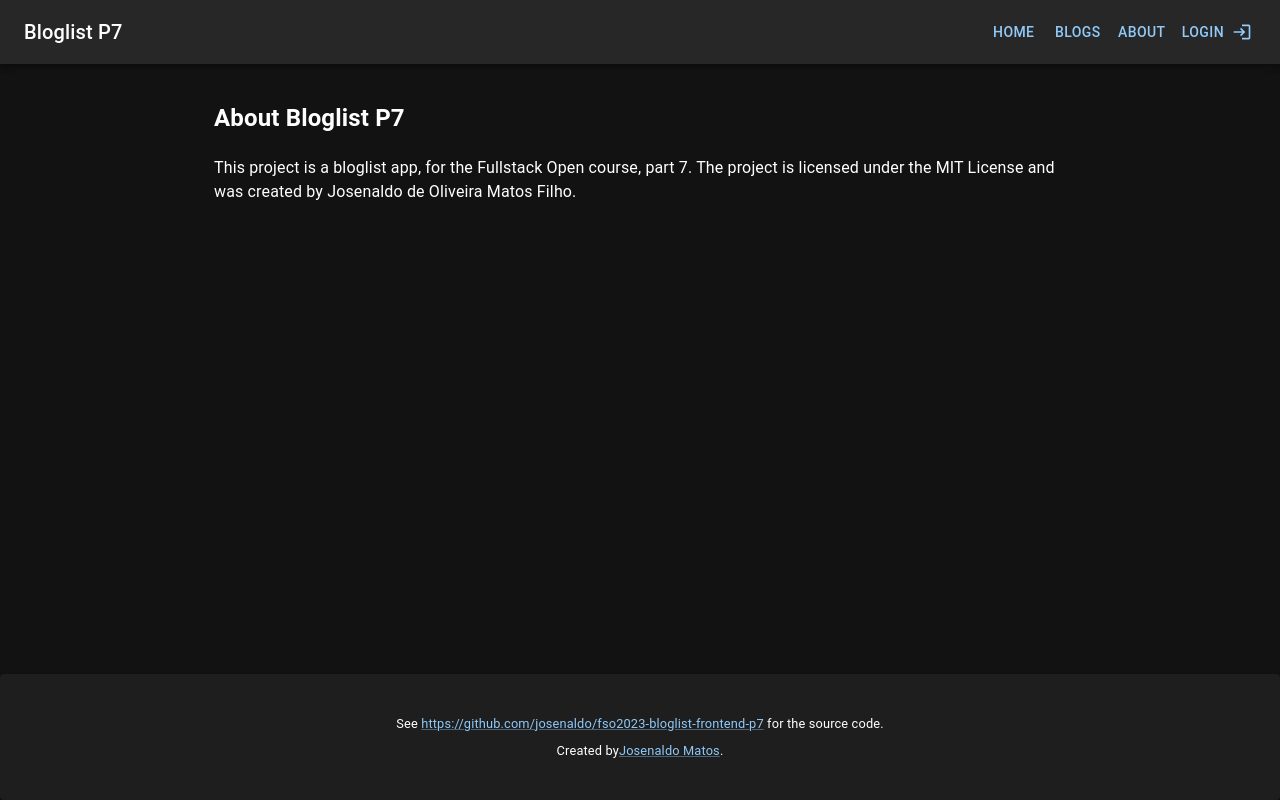
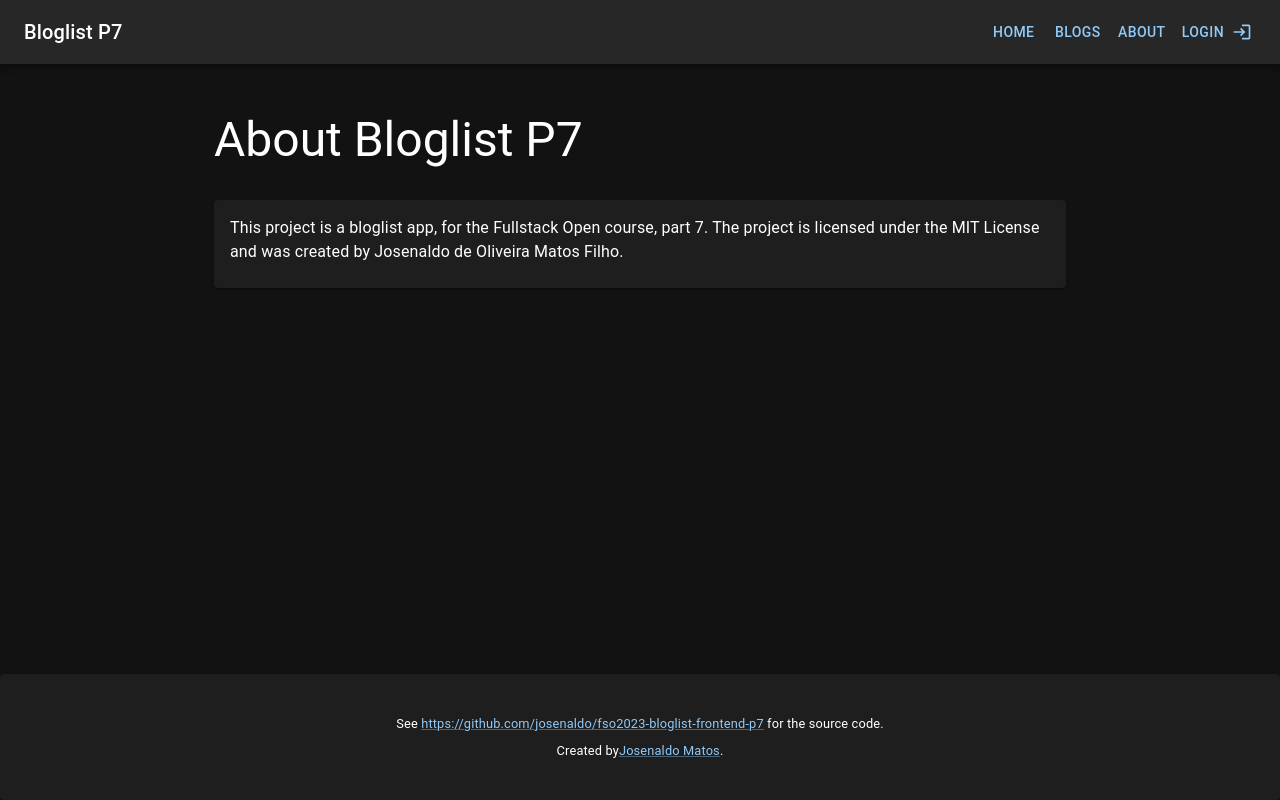
Before and after one commit to josenaldo/fso2023-bloglist-frontend-p7, a React (Vite) app: page /about in a window 1280 px wide. Built offline with nearby package versions, Linux system fonts and the light colour scheme.

Commit message:
:recycle: refactor: Changes on UI

```diff
--- a/src/features/blog/BlogForm.jsx
+++ b/src/features/blog/BlogForm.jsx
@@ -1,6 +1,13 @@
 import React from 'react'
 import { useDispatch } from 'react-redux'
-import { Box, Card, CardActions, CardContent, TextField } from '@mui/material'
+import {
+  Box,
+  Card,
+  CardActions,
+  CardContent,
+  TextField,
+  Typography,
+} from '@mui/material'
 import { LoadingButton } from '@mui/lab'
 
 import { useCreateBlogMutation } from '@/features/blog'
@@ -46,8 +53,6 @@ const BlogForm = () => {
     <form onSubmit={handleCreateBlog}>
       <Card elevation={1}>
         <CardContent>
-          <h2>Create a new blog</h2>
-
           <Box
             sx={{
               display: 'flex',
@@ -55,6 +60,7 @@ const BlogForm = () => {
               gap: '1rem',
             }}
           >
+            <Typography variant="h4">Create a new blog</Typography>
             <TextField
               id="title"
               type="text"
--- a/src/features/blog/BlogList.jsx
+++ b/src/features/blog/BlogList.jsx
@@ -8,8 +8,7 @@ import { Box } from '@mui/material'
 
 const BlogList = () => {
   const user = useSelector((state) => state.userApi.user)
-  // eslint-disable-next-line no-unused-vars
-  const { data: blogs, error, isLoading } = useGetBlogsQuery()
+  const { data: blogs, isLoading } = useGetBlogsQuery()
 
   // const sortBlogs = (blogs) => {
   //   return blogs.sort((a, b) => b.likes - a.likes)
@@ -34,6 +33,7 @@ const BlogList = () => {
         display: 'flex',
         flexDirection: 'column',
         gap: '1rem',
+        mt: '2rem',
       }}
     >
       {blogs &&
--- /dev/null
+++ b/src/features/ui/PageTitle.jsx
@@ -0,0 +1,17 @@
+import { Typography } from '@mui/material'
+
+const PageTitle = ({ title, variant = 'h3' }) => {
+  return (
+    <Typography
+      variant={variant}
+      sx={{
+        mt: '2rem',
+        mb: '2rem',
+      }}
+    >
+      {title}
+    </Typography>
+  )
+}
+
+export default PageTitle
--- a/src/features/ui/index.js
+++ b/src/features/ui/index.js
@@ -1 +1,2 @@
 export { default as Togglable } from './Togglable'
+export { default as PageTitle } from './PageTitle'
--- a/src/pages/AboutPage.jsx
+++ b/src/pages/AboutPage.jsx
@@ -1,12 +1,18 @@
+import { Box, Card, CardContent, Typography } from '@mui/material'
+
 import { appConfig } from '@/data'
+import { PageTitle } from '@/features/ui'
+
 const AboutPage = () => {
   return (
-    <div>
-      <h2>About {appConfig.application.name}</h2>
-      <article>
-        <p>{appConfig.application.description}</p>
-      </article>
-    </div>
+    <Box>
+      <PageTitle title={`About ${appConfig.application.name}`}></PageTitle>
+      <Card>
+        <CardContent>
+          <Typography>{appConfig.application.description}</Typography>
+        </CardContent>
+      </Card>
+    </Box>
   )
 }
 
--- a/src/pages/HomePage.jsx
+++ b/src/pages/HomePage.jsx
@@ -2,14 +2,14 @@ import { BlogList } from '@/features/blog'
 import React from 'react'
 
 import { BlogForm } from '@/features/blog'
-import { Togglable } from '@/features/ui'
+import { PageTitle, Togglable } from '@/features/ui'
 
 const HomePage = () => {
   const blogFormRef = React.useRef()
 
   return (
     <div>
-      <h1>Blog list</h1>
+      <PageTitle title="Blog List" />
 
       <Togglable buttonLabel="New blog" ref={blogFormRef}>
         <BlogForm />
--- a/src/pages/LoginPage.jsx
+++ b/src/pages/LoginPage.jsx
@@ -1,7 +1,14 @@
 import { LoginForm } from '@/features/auth'
+import { PageTitle } from '@/features/ui'
+import { Box } from '@mui/material'
 
 const LoginPage = () => {
-  return <LoginForm />
+  return (
+    <Box>
+      <PageTitle title="Login" />
+      <LoginForm />
+    </Box>
+  )
 }
 
 export default LoginPage
```
Also changed, not shown: src/features/ui/FormattedDate.jsx (deleted, +0 -38 lines), 2 other files (tests, documents, lock files or other folders).
